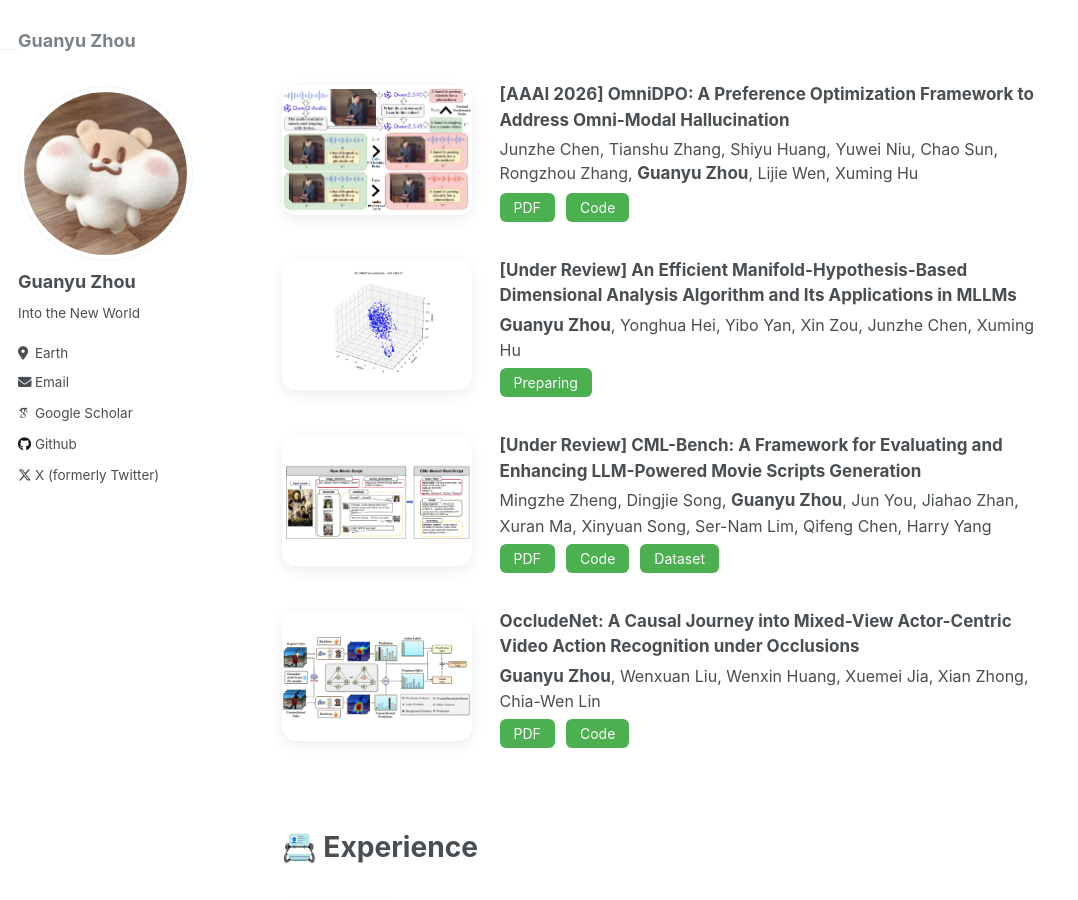
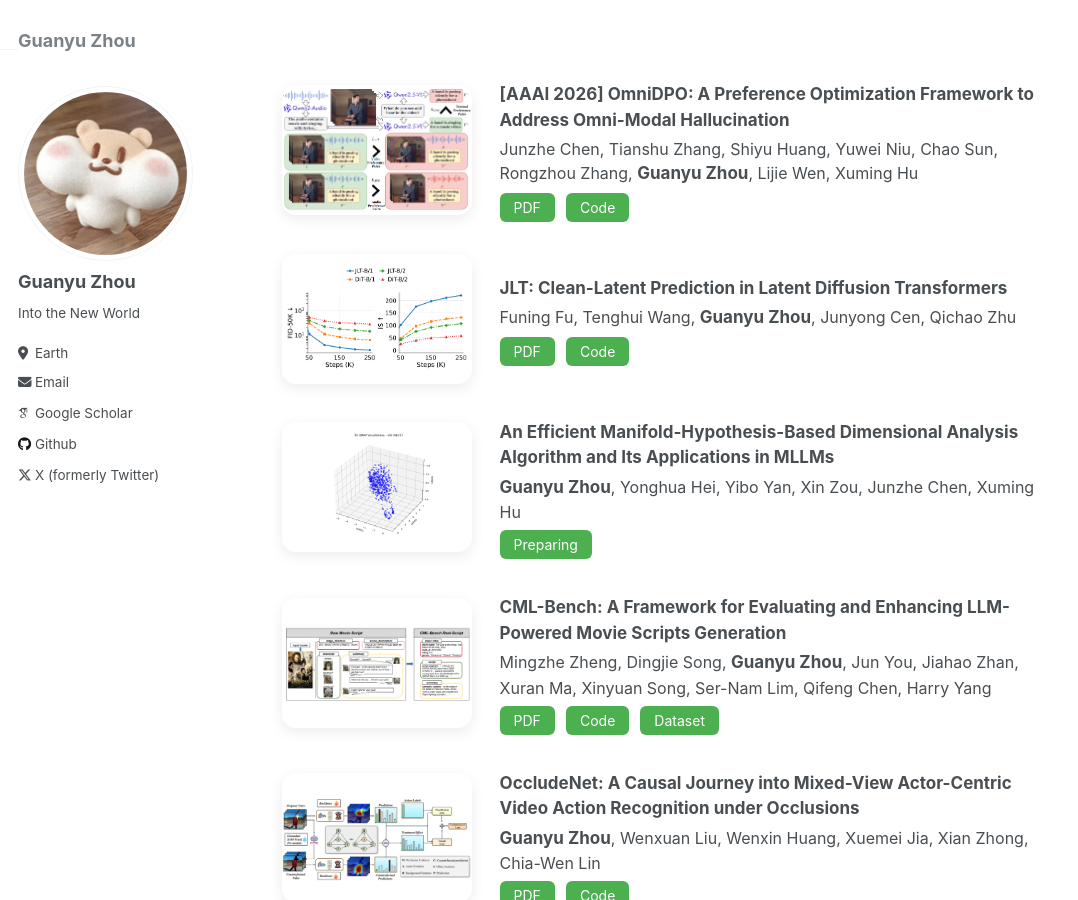
Before and after one commit to The-Martyr/the-martyr.github.io, a Jekyll site: the page built from _pages/about.md, in a window 1280 px wide and 900 px high, scrolled down 1175 px. Shown: the whole window, without its empty margins (0-1078 px from the left). Built offline with Jekyll 4.4.1, drawn with Linux system fonts in a browser that asks for light colours; some web fonts are replaced.

Commit message:
Add JLT paper to publications
Co-Authored-By: Claude Opus 4.7 <noreply@anthropic.com>

```diff
--- a/_pages/about.md
+++ b/_pages/about.md
@@ -142,11 +142,28 @@ My ultimate goal is to build **a multimodal, scalable, dataset-free, continuousl
 
 <div class="pub-item">
   <div class="pub-figure">
+    <img src="/images/jlt_training_curves.png">
+  </div>
+
+  <div class="pub-content">
+    <p><strong>JLT: Clean-Latent Prediction in Latent Diffusion Transformers</strong></p>
+    <p>Funing Fu, Tenghui Wang, <strong>Guanyu Zhou</strong>, Junyong Cen, Qichao Zhu</p>
+
+    <div class="pub-buttons">
+      <a href="https://arxiv.org/abs/2605.27102"><button>PDF</button></a>
+      <a href="https://github.com/akatsuki-neo/JLT"><button>Code</button></a>
+    </div>
+  </div>
+</div>
+
+
+<div class="pub-item">
+  <div class="pub-figure">
     <img src="/images/CHAME_umap_3d_n03196217.png">
   </div>
 
   <div class="pub-content">
-    <p><strong>[Under Review] An Efficient Manifold-Hypothesis-Based Dimensional Analysis Algorithm and Its Applications in MLLMs</strong></p>
+    <p><strong>An Efficient Manifold-Hypothesis-Based Dimensional Analysis Algorithm and Its Applications in MLLMs</strong></p>
     <p><strong>Guanyu Zhou</strong>, Yonghua Hei, Yibo Yan, Xin Zou, Junzhe Chen, Xuming Hu</p>
 
     <div class="pub-buttons">
@@ -162,7 +179,7 @@ My ultimate goal is to build **a multimodal, scalable, dataset-free, continuousl
   </div>
 
   <div class="pub-content">
-    <p><strong>[Under Review] CML-Bench: A Framework for Evaluating and Enhancing LLM-Powered Movie Scripts Generation</strong></p>
+    <p><strong>CML-Bench: A Framework for Evaluating and Enhancing LLM-Powered Movie Scripts Generation</strong></p>
     <p>Mingzhe Zheng, Dingjie Song, <strong>Guanyu Zhou</strong>, Jun You, Jiahao Zhan, Xuran Ma, Xinyuan Song, Ser-Nam Lim, Qifeng Chen, Harry Yang</p>
 
     <div class="pub-buttons">
```
Also changed, not shown: images/jlt_training_curves.png (added).
